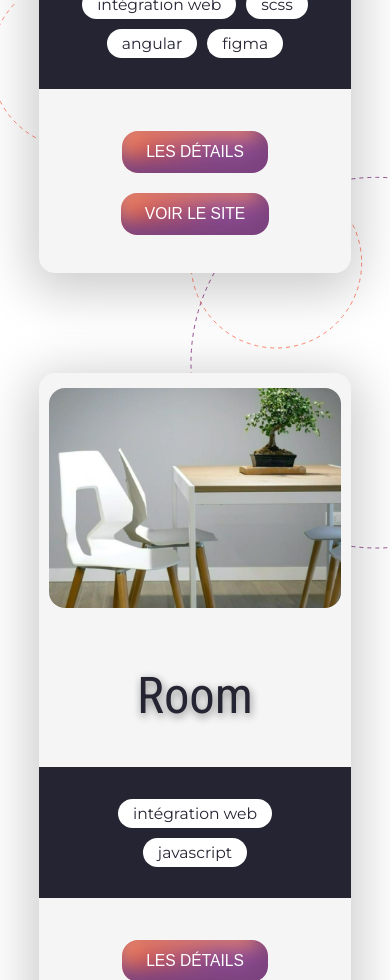
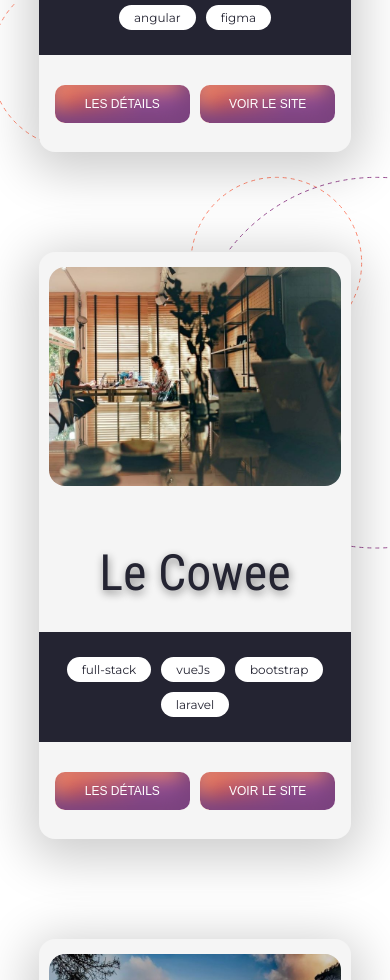
Before and after one commit to AstridPrlt/portfolioNg, an Angular app: page /portfolio in a window 390 px wide. Shown: the part 1020-2000 px from the top of the page. Built offline with nearby package versions, Linux system fonts and the light colour scheme.

Commit message:
design and responsive

```diff
--- a/src/app/about/about.component.scss
+++ b/src/app/about/about.component.scss
@@ -1,9 +1,11 @@
+@import "./../../styles.scss";
+
 :host {
   display: block;
   width: 100vw;
   height: 100vh;
   overflow-x: hidden;
-  background: url("/assets/img/PatternT.svg"), #242432;
+  background: url("/assets/img/PatternT.svg"), $color-primary;
   background-attachment: fixed;
   color: floralwhite;
 }
@@ -36,7 +38,7 @@ section.description {
     width: 60%;
     margin: 0 auto;
     line-height: 2;
-    font-size: 1.3rem;
+    font-size: 2rem;
     text-align: justify;
     span {
       font-weight: bold;
@@ -85,12 +87,12 @@ section#moreInfo {
       justify-content: center;
     }
     ul {
-      font-size: 0.9rem;
+      font-size: 1.4rem;
+      margin: 10px;
       padding: 10px;
       width: 75%;
-      background: #242432;
+      background: $color-primary;
       height: 90%;
-      margin-right: 2%;
       display: flex;
       flex-direction: column;
       justify-content: space-between;
@@ -103,20 +105,24 @@ section#moreInfo {
   }
 }
 
+h3 {
+  font-size: 1.5rem;
+}
+
 section#resume {
   background: linear-gradient(to right, #904e95, #e96443 80%);
   width: 90%;
   margin: 0 auto 10vh;
   padding: 10px 0px;
+
   h3 {
-    line-height: 60px;
-    margin-left: 20px;
+    padding: 20px;
   }
 
   .training {
     display: flex;
     margin: 0 1%;
-    background: #242432;
+    background: $color-primary;
 
   div {
     position: relative;
@@ -144,7 +150,7 @@ section#resume {
       // -webkit-background-clip: text;
       // -webkit-text-fill-color: transparent;
       line-height: 18px;
-      font-size: 18px;
+      font-size: 1.6rem;
       font-weight: 600;
       text-transform: uppercase;
       font-family: "Poppins", sans-serif;
@@ -152,7 +158,7 @@ section#resume {
     }
 
     span.year {
-      font-size: 16px;
+      font-size: 1.6rem;
       background: rgba(255, 255, 255, 0.15);
       padding: 5px 15px;
       display: inline-block;
@@ -162,10 +168,11 @@ section#resume {
     span.school {
       font-style: italic;
       margin-left: 10px;
+      font-size: 1.3rem;
     }
 
     p {
-      font-size: 0.9rem;
+      font-size: 1.4rem;
     }
   }
 }
@@ -175,7 +182,7 @@ section#resume {
 
   section.description {
     p {
-      font-size: 17px;
+      font-size: 1.7rem;
     }
   }
   img.avatar {
--- a/src/app/home/home.component.html
+++ b/src/app/home/home.component.html
@@ -1,11 +1,6 @@
 <div id="home">
 
   <app-menu></app-menu>
-  <!-- <div id="avatar" #avatar @animationAvatar *ngIf="!isMenuShowed" >
-    <p class="textHello" #textHello>Hello</p>
-    <img class="avatarImg" src="./../../assets/img/Avatar.svg" alt="">
-    <p class="textWorld" #textWorld>World !</p>
-  </div> -->
 
   <div id="homePage" *ngIf="isMenuShowed" #homePage @animationHomePage>
     <div id="welcomeText">
--- a/src/app/projects/projects.component.scss
+++ b/src/app/projects/projects.component.scss
@@ -1,3 +1,5 @@
+@import "./../../styles.scss";
+
 :host {
   width: 100%;
   min-height: 100vh;
@@ -13,7 +15,7 @@ section#projectsHero {
   display: flex;
   justify-content: center;
   align-items: center;
-  background: url("/assets/img/PatternT.svg"), #242432;
+  background: url("/assets/img/PatternT.svg"), $color-primary;
   background-attachment: fixed;
   img {
     max-width: 100vw;
@@ -84,11 +86,9 @@ section#listOfProjects {
       }
       .projectLinks {
         text-decoration: none;
-        color: #242432;
-        // color: white;
-        // font-family: 'Marcellus', serif;
+        color: $color-primary;
         font-family: 'Roboto Condensed', sans-serif;
-        font-size: 5rem;
+        font-size: 7rem;
         text-shadow: 1px 3px 8px #818181;
         transform: translateY(-40%);
         transition: all 0.4s ease-in-out;
@@ -100,8 +100,9 @@ section#listOfProjects {
         justify-content: center;
         gap: 10px;
         span {
-          background: #242432;
+          background: $color-primary;
           color: white;
+          font-size: 1.2rem;
           padding: 5px 15px;
           border-radius: 16px;
           transition: all 0.4s ease-in-out;
@@ -118,9 +119,9 @@ section#listOfProjects {
         button.projectButtons {
           border: none;
           outline: none;
-          font-size: 18px;
+          font-size: 1.8rem;
           padding: 10px;
-          color: #242432;
+          color: $color-primary;
           cursor: pointer;
           transform-origin: right;
           transition: all 0.4s ease-in-out;
@@ -142,7 +143,7 @@ section#listOfProjects {
           }
           span.material-icons {
             display: inline-block;
-            font-size: 28px;
+            font-size: 2.8rem;
             position: absolute;
             top: 50%;
             left: 50%;
@@ -181,7 +182,7 @@ section#listOfProjects {
               color: white;
               opacity: 0;
               transition: transform 0.3s ease-in-out, opacity 0.2s;
-              font-size: 0.8rem;
+              font-size: 1.1rem;
               font-weight: 600;
               letter-spacing: 1.1px;
               text-transform: uppercase;
@@ -207,30 +208,6 @@ section#listOfProjects {
         display: none;
       }
     }
-
-    // &:hover {
-    //   .cardText {
-    //     transform: rotateY(-20deg);
-    //     &::before {
-    //       opacity: 0.2;
-    //     }
-    //     .projectLinks {
-    //       transform: translateY(-20%) translateX(-7%);
-    //       text-shadow: -3px 3px 8px #818181;
-    //     }
-    //     .devCategory {
-    //       transform: translateX(-7%);
-    //     }
-    //     .cardButtons {
-    //       transform: translateX(0%);
-    //       opacity: 1;
-    //     }
-    //   }
-    //   .projectsImg {
-    //     transform: rotateY(20deg);
-    //     box-shadow: 3px 2px 6px 2px #b3b6bb;
-    //   }
-    // }
 
   }
   @media (hover: hover) {
@@ -285,8 +262,6 @@ section#listOfProjects {
       width: fit-content;
       padding: 25px 50px;
       border-radius: 10px 10px 0 0;
-      // background-image: linear-gradient(to right, #e96443, #904e95 65%);
-      // color: white;
       background-color: #d9d9de;
     }
   }
@@ -294,13 +269,12 @@ section#listOfProjects {
 
 
 
-@media screen and (max-width: 900px) {
+@media screen and (max-width: 800px) {
   section#listOfProjects {
     padding-top: 10vh;
     .projectCard {
       height: fit-content;
       flex-direction: column;
-      // margin-bottom: clamp(400px, 50vh, 500px);
       margin-bottom: clamp(100px, 10vh, 500px);
       img.projectsImg {
         width: 75%;
@@ -313,12 +287,10 @@ section#listOfProjects {
         gap: 30px;
         width: 80%;
         min-width: 280px;
-        min-height: 560px;
+        min-height: 500px;
         height: fit-content;
         padding: 5% 0;
-        // position: absolute;
         top: 80%;
-        // z-index: 3;
         background: whitesmoke;
         box-shadow: rgb(0 0 0 / 20%) 0px 10px 50px 10px;
         border-radius: 16px;
@@ -331,12 +303,11 @@ section#listOfProjects {
         }
         .devCategory {
           width: 100%;
-          background-color: #242432;
-          padding: 10%;
-          margin: 4% 0;
+          background-color: $color-primary;
+          padding: 8%;
           span {
-            font-size: clamp(12px, 4vw, 18px);
-            color: #242432;
+            font-size: clamp(12px, 3vw, 16px);
+            color: $color-primary;
             background: white;
           }
         }
@@ -345,23 +316,23 @@ section#listOfProjects {
           display: none;
         }
         .cardButtonsSmallScreens {
+          width: 90%;
           display: flex;
-          gap: 20px;
-          flex-wrap: wrap;
+          gap: 10px;
+          flex-wrap: nowrap;
           justify-content: center;
-          margin-bottom: 6%;
+          margin-bottom: 3%;
           button.projectButtons {
-            margin: 0 20px;
-            border-radius: 16px;
-            padding: 12px 24px;
+            width: 50%;
+            border-radius: 10px;
+            padding: 12px 20px;
             outline: none;
             border: none;
-            font-size: clamp(12px, 4vw, 18px);
+            font-size: clamp(12px, 3vw, 16px);
             background-image: linear-gradient(to right, #e96443, #904e95 65%);
             box-shadow: inset -9px -14px 20px #7a427f, inset 9px 7px 20px #e4826c;
             color: white;
             text-transform: uppercase;
-            // font-family: "Mulish", sans-serif;
             a {
               text-decoration: none;
               color: white;
--- a/src/app/projects/projet/projet.component.scss
+++ b/src/app/projects/projet/projet.component.scss
@@ -2,10 +2,7 @@
 
 :host {
   display: block;
-  // background: $color-primary;
-  // background: #062029;
-  // background: black;
-  background: url("/assets/img/PatternT.svg"), #242432;
+  background: url("/assets/img/PatternT.svg"), $color-primary;
   background-attachment: fixed;
   color: floralwhite;
 }
@@ -23,12 +20,12 @@ button.close {
   color: floralwhite;
   border: none;
   outline: none;
-  background: #242432;
+  background: $color-primary;
   box-shadow: 0px 0px 8px 0px black;
   opacity: 0.4;
   transition: all 0.3s ease;
   span {
-    font-size: 35px;
+    font-size: 3.5rem;
     position: absolute;
     top: 50%;
     left: 50%;
@@ -65,6 +62,7 @@ a.linkToSite {
   box-shadow: inset -9px -14px 20px #7a427f, inset 9px 7px 20px #e4826c, 0px 0px 5px 0px #726f7f;
   border-radius: 25px;
   text-transform: uppercase;
+  font-size: 1.4rem;
   transition: transform 0.3s ease-in-out;
   &:hover {
     transform: scale(1.04);
@@ -88,7 +86,7 @@ section#hero {
     top: 6%;
     z-index: 10;
     font-family: $font-titles;
-    font-size: 130px;
+    font-size: 13rem;
     // color: #f59a82;
     color: floralwhite;
     text-shadow: 2px 4px 8px rgb(0 0 0 / 50%);
@@ -98,7 +96,7 @@ section#hero {
     z-index: 10;
     right: 10px;
     top: 46%;
-    font-size: 1.5rem;
+    font-size: 2rem;
     color: floralwhite;
     &::before {
       content: "";
@@ -159,9 +157,9 @@ section#tools {
       display: inline-block;
       margin: 15px;
       padding: 10px 20px;
-      font-size: 22px;
+      font-size: 2.2rem;
 
-      color: #242432;
+      color: $color-primary;
       background: #dfdfe9;
     }
   }
@@ -175,7 +173,7 @@ section#tools {
     position: relative;
 
     h3 {
-      font-size: clamp(20vw, 20rem, 26vw);
+      font-size: clamp(20vw, 23rem, 26vw);
       color: #333344;
       right: 2%;
       bottom: 25%;
@@ -186,6 +184,7 @@ section#tools {
       -webkit-background-clip: text;
       -webkit-text-fill-color: transparent;
       font-weight: 700;
+      font-size: 1.5rem;
       position: relative;
       z-index: 2;
     }
@@ -199,7 +198,7 @@ section#description {
       width: 60%;
       line-height: 2;
       white-space: pre-line;
-      font-size: 1.5rem;
+      font-size: 2.5rem;
       text-align: justify;
       font-family: 'Montserrat', sans-serif;
     }
@@ -221,7 +220,7 @@ section#siteImages {
     padding-bottom: 90px;
     h3 {
       position: relative;
-      font-size: clamp(30px, 7rem, 7vw);
+      font-size: clamp(30px, 10rem, 7vw);
       margin: 10% 10% 7% 7%;
       font-weight: 500;
     }
@@ -240,7 +239,7 @@ section#siteImages {
           background: transparent;
           span {
             padding: 15px;
-            font-size: 1.6rem;
+            font-size: 2.1rem;
             border-radius: 50%;
             background-image: linear-gradient(to right, #e96443 0%, #904e95 51%, #e96443 100%);
             box-shadow: inset -14px -17px 20px #7a427f, inset 15px 3px 15px #e4826c, 0px 0px 8px 0px #625f6f;
@@ -249,7 +248,7 @@ section#siteImages {
         }
       }
       span.count {
-        font-size: 1.5rem;
+        font-size: 2rem;
       }
     }
   }
@@ -279,12 +278,12 @@ section#objectives{
     margin-left: 5%;
   ul {
     position: relative;
-    width: 60%;
+    width: 60vw;
     margin-left: 30px;
     li {
       line-height: 1.6;
       white-space: pre-line;
-      font-size: 1.5rem;
+      font-size: 2rem;
       text-align: justify;
       font-family: 'Montserrat', sans-serif;
       margin: 10px;
@@ -314,17 +313,15 @@ section#responsive {
         background: linear-gradient(to right, #904e95 51%, #e96443 100%);
         box-shadow: 2px 2px 12px 2px #2e2e2e;
         position: absolute;
-        left: 20%;
+        left: 15%;
         top: 50%;
         z-index: 10;
         height: 45%;
         width: 100%;
         min-height: fit-content;
         min-width: fit-content;
-        // margin: 10%;
         font-family: 'Poiret One', sans-serif;
-        // font-size: 3.7rem;
-        font-size: clamp(18px, 3rem, 7vw);
+        font-size: clamp(18px, 5rem, 7vw);
         line-height: 1.3;
       }
     }
@@ -338,8 +335,8 @@ section#responsive {
       flex-direction: column;
       justify-content: space-around;
       .dot {
-        width: 4rem;
-        height: 4rem;
+        width: 6rem;
+        height: 6rem;
         border-radius: 50%;
         display: flex;
         justify-content: center;
@@ -347,16 +344,15 @@ section#responsive {
 
         color: #4f4f4f;
         border: none;
-        background: #242432;
+        background: $color-primary;
         box-shadow: 10px 10px 20px #171721, -10px -10px 20px #313144;
         &.active {
           // background-color: $color-primary;
           background: radial-gradient(#e96443 20%, #5f3562 70%);
-          // color: white;
           color: floralwhite;
         }
         span {
-          font-size: 2rem;
+          font-size: 3.2rem;
         }
       }
     }
@@ -416,7 +412,7 @@ section#footer {
       border: none;
       cursor: pointer;
       span {
-        font-size: 4rem;
+        font-size: 4.5rem;
       }
     }
     img {
@@ -480,6 +476,7 @@ section#footer {
         max-width: 120px;
         object-fit: cover;
       }
+
     }
   }
 
@@ -504,7 +501,7 @@ section#footer {
     }
     span {
       top: 3%;
-      font-size: 1.1rem;
+      font-size: 1.5rem;
       &::before {
         width: 350%;
         top: 25px;
@@ -533,7 +530,7 @@ section#footer {
       p {
         width: 100%;
         padding: 10%;
-        font-size: 18px;
+        font-size: 1.8rem;
       }
     }
 
@@ -550,7 +547,7 @@ section#footer {
       margin-left: initial;
       padding: 10%;
       li {
-        font-size: 18px;
+        font-size: 1.8rem;
       }
     }
       h3 {
@@ -566,7 +563,7 @@ section#footer {
     #siteImagesText {
       width: 100%;
       h3 {
-        font-size: clamp(30px, 3rem, 7vw);
+        font-size: clamp(30px, 3.5rem, 7vw);
         margin: 4% 7%;
       }
       .sliderNav {
@@ -587,7 +584,7 @@ section#footer {
           top: 0;
           height: fit-content;
           width: 100%;
-          font-size: 30px;
+          font-size: 3rem;
         }
       }
       .slider-dots {
--- a/src/app/projects/projet/projet.component.ts
+++ b/src/app/projects/projet/projet.component.ts
@@ -45,11 +45,9 @@ export class ProjetComponent implements OnInit, AfterViewInit {
 
     let routeParam = this.route.params.subscribe({
       next: param => {
-        console.log(param['name']);
         this.projectToShow = param['name'];
         this.indexOfActualProject = ProjectsJson.findIndex(p => p.path == this.projectToShow);
         this.projectDetails = ProjectsJson[this.indexOfActualProject];
-        console.log(this.projectDetails);
         this.navProjectsFromIndex();
       },
       error: err => console.log(err)
@@ -61,7 +59,6 @@ export class ProjetComponent implements OnInit, AfterViewInit {
 
   ngAfterViewInit(): void {
     this.document.body.getBoundingClientRect().width > 768 ? (this.showResponsive(), this.translateOnScroll()) : this.showResponsiveSmall();
-    // this.translateOnScroll();
   }
 
   previousSlide(): void {
--- a/src/assets/projectsJson.json
+++ b/src/assets/projectsJson.json
@@ -25,27 +25,6 @@
       "./assets/img/sitesImg/space2",
       "./assets/img/sitesImg/space3",
       "./assets/img/sitesImg/space4"
-    ]
-  },
-
-  {
-    "name": "Room",
-    "path": "room",
-    "date": "2021",
-    "url": "https://astridprlt.github.io/room-homepage/",
-    "github": "https://github.com/AstridPrlt/room-homepage",
-    "development": ["intégration web", "javascript"],
-    "goal": "Challenge du site <a href='https://www.frontendmentor.io/challenges/room-homepage-BtdBY_ENq' target='_blank' class='linkUrl'>FrontendMentor</a> : réaliser <strong>l'intégration web</strong> de la page d'accueil d'un site à partir de l'image du rendu visuel et d'un fichier donnant les directives principales sur l'UI",
-    "tools": ["HTML / CSS", "Javascript"],
-    "objectives": [],
-    "images": {
-      "main": "./assets/img/room.jpg",
-      "desktop": "./assets/img/mockups/roomLaptop.png",
-      "tablet": "./assets/img/mockups/roomTablet.png",
-      "mobile": "./assets/img/mockups/roomMobile.png"
-    },
-    "siteImages": [
-
     ]
   },
 
--- a/src/styles.scss
+++ b/src/styles.scss
@@ -4,13 +4,15 @@
   box-sizing: border-box;
 }
 
-$color-primary: #0B3948;
-// $color-secondary: #E07A5F;
-// $color-secondary: #e6937d;
+$color-primary: #242432;
 $color-secondary: #dc5a37;
 
 $font-text: 'Montserrat', sans-serif;
 $font-titles: 'Poiret One', cursive;
+
+html {
+  font-size: 62.5%;
+}
 
 body {
   font-family: $font-text;
```
Also changed, not shown: src/app/home/home.component.scss (+7 -14 lines), src/app/home/home.component.ts (+1 -29 lines), src/app/projects/projects.component.ts (+2 -75 lines), src/app/shared/menu/menu.component.scss (+33 -4 lines).
